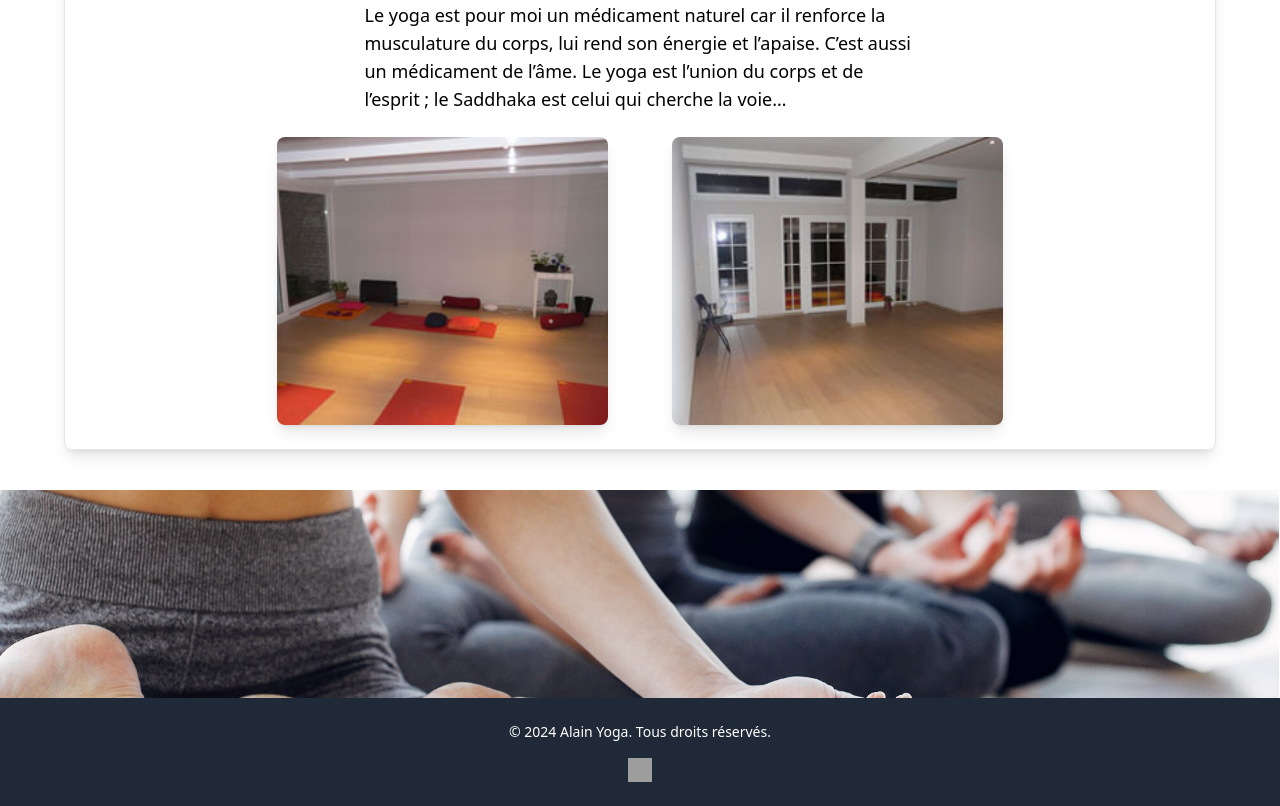
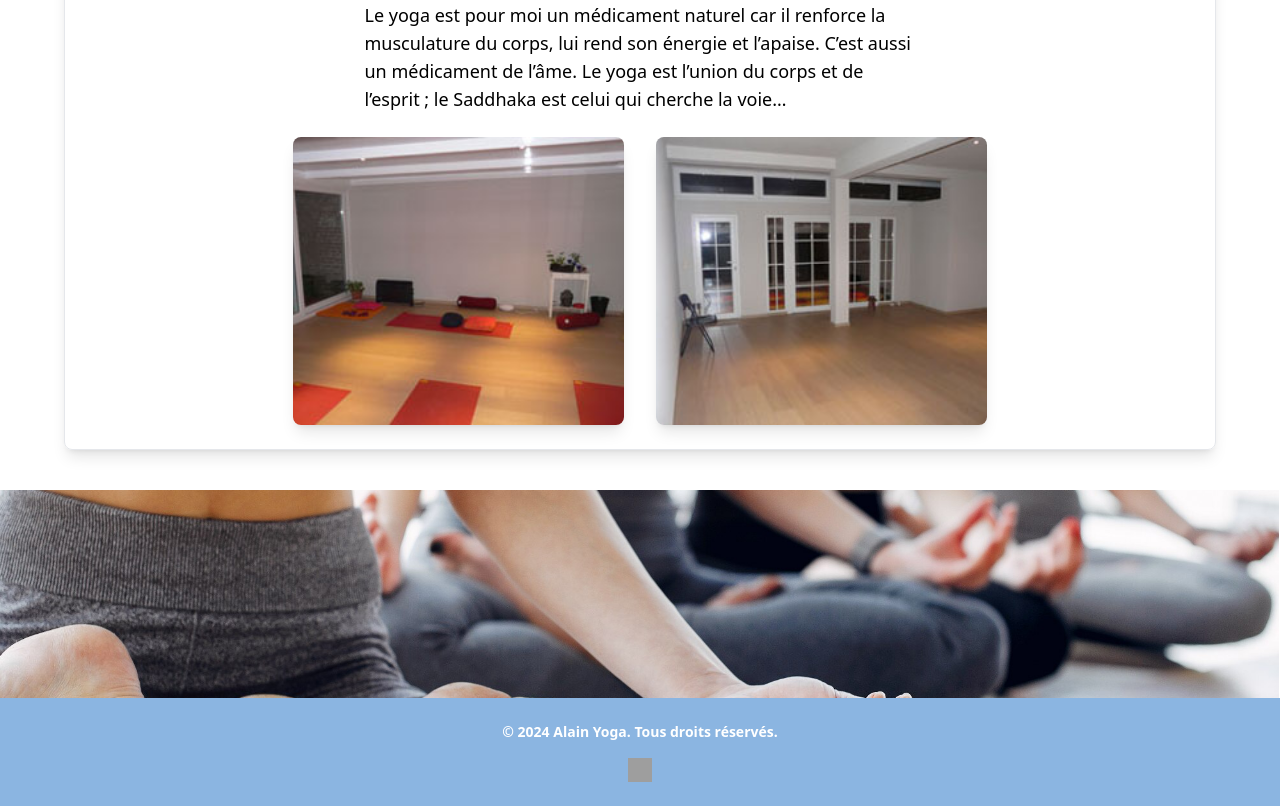
Before and after one commit to LouisBlankaert/yoga, a Next.js app: page / in a window 1280 px wide. Shown: the part 1560-2366 px from the top of the page. Built offline with nearby package versions, Linux system fonts and the light colour scheme; grey boxes are pictures that could not be loaded.

Commit message:
modifier les images footer

```diff
--- a/src/app/components/Acceuil.jsx
+++ b/src/app/components/Acceuil.jsx
@@ -12,7 +12,7 @@ export default function Acceuil() {
 
       {/* Section colorée */}
         <div className="grid grid-cols-1 lg:grid-cols-2 gap-4">
-            <div className="p-2 ml-10 border-r-2">
+            <div className="p-2 ml-10 lg:border-r-2">
                 <h2 className="text-2xl font-semibold mb-4 text-start">
                     Nos Services
                 </h2>
@@ -47,9 +47,17 @@ export default function Acceuil() {
                 <br/>Le yoga est pour moi un médicament naturel car il renforce la musculature du corps, lui rend son énergie et l’apaise. C’est aussi un médicament de l’âme. Le yoga est l’union du corps et de l’esprit ; le Saddhaka est celui qui cherche la voie…
             </p>
         </div>
-        <div className='flex gap-16 p-3 justify-center'>
-            <img src="/salle1.png" alt="" className='rounded-lg shadow-lg object-cover h-72 w-[30%]' />
-            <img src="/salle2.png" alt="" className='rounded-lg shadow-lg object-cover h-72 w-[30%]' />
+        <div className="flex flex-col sm:flex-col sm:items-center lg:flex-row gap-8 p-3 justify-center w-full">
+            <img
+                src="/salle1.png"
+                alt="Salle 1"
+                className="rounded-lg shadow-lg object-cover h-72 w-[80%] sm:w-[80%] lg:w-[30%]"
+            />
+            <img
+                src="/salle2.png"
+                alt="Salle 2"
+                className="rounded-lg shadow-lg object-cover h-72 w-[80%] sm:w-[80%] lg:w-[30%]"
+            />
         </div>
       </div>
       <div className='w-screen ml-[-65px] pt-10 mb-[-104px]'>
--- a/src/app/components/Footer.jsx
+++ b/src/app/components/Footer.jsx
@@ -2,7 +2,7 @@ import React from 'react';
 
 export default function Footer() {
   return (
-    <footer className="bg-gray-800 text-white py-6 mt-10">
+    <footer className="bg-[#8bb5e1] text-white font-bold py-6 mt-10">
       <div className="container mx-auto text-center">
         <p className="text-sm">
           © {new Date().getFullYear()} Alain Yoga. Tous droits réservés.
```
